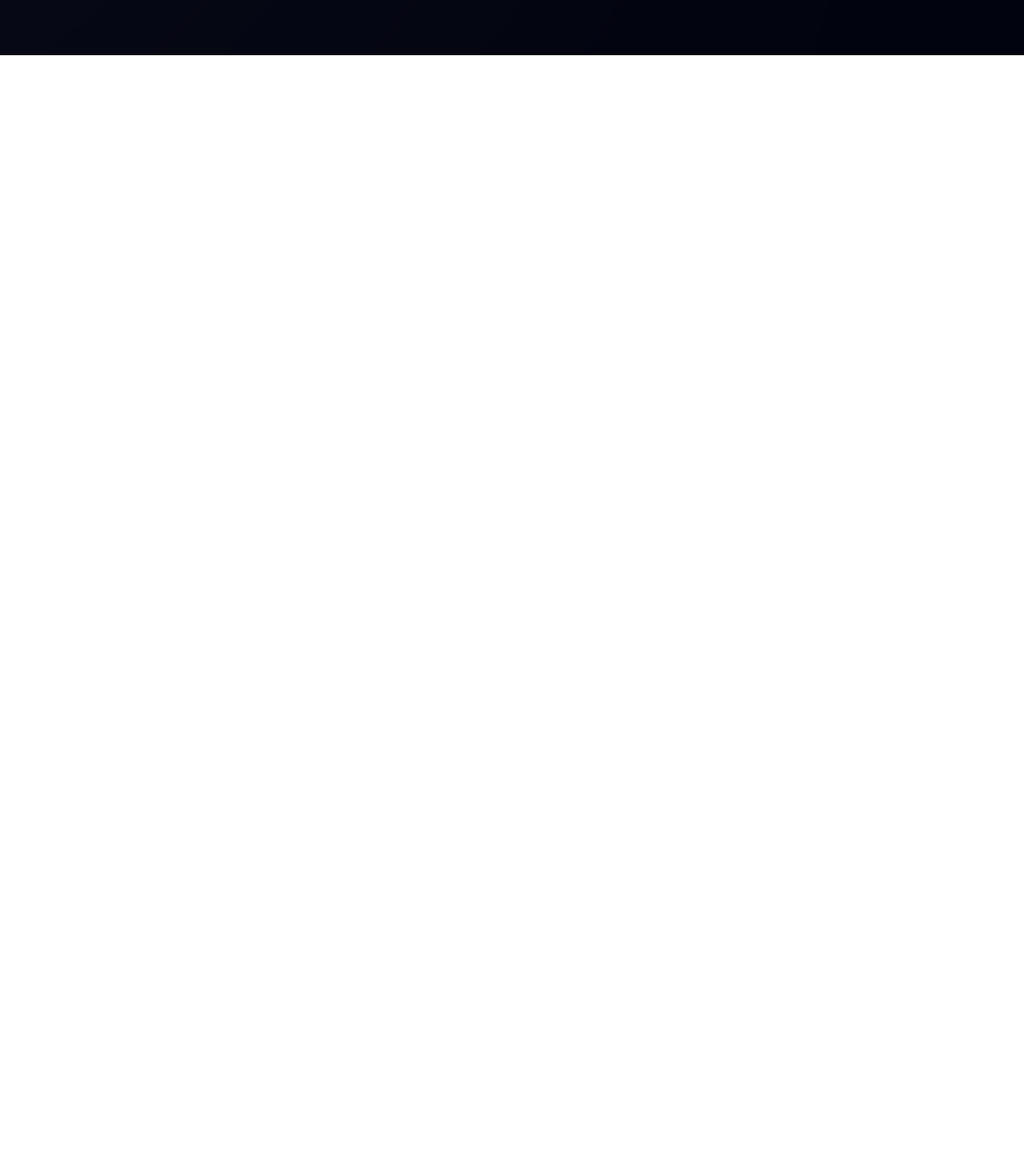
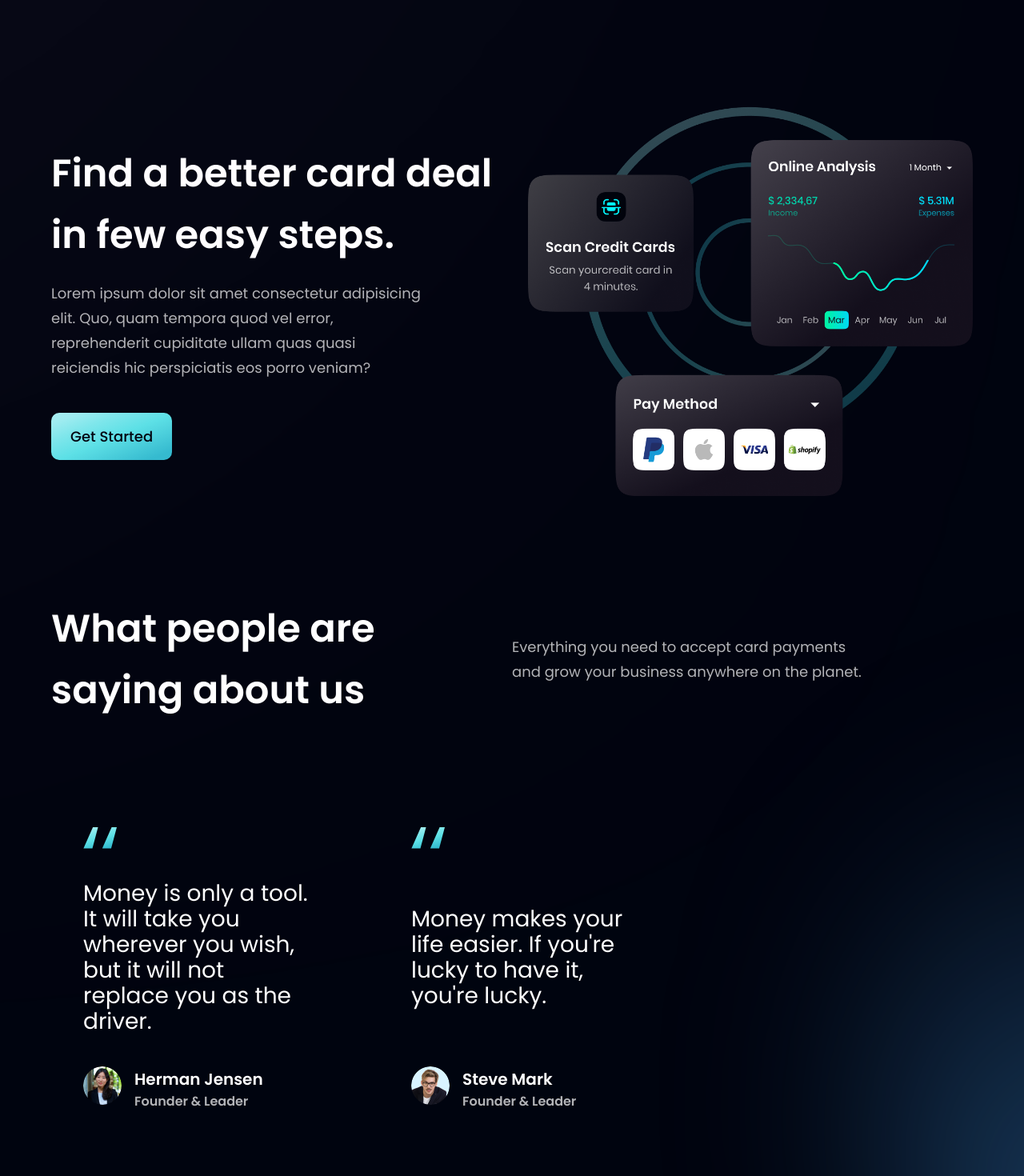
Before and after one commit to iamyourdre/bank-modern-tailwind-react, a React (Vite) app: page / in a window 1280 px wide. Shown: the part 2120-3590 px from the top of the page at 80% size. Before the commit the page ends 2189 px from the top, so only its background shows below. Built offline with nearby package versions, Linux system fonts and the light colour scheme.

Commit message:
Final Result

```diff
--- a/src/components/Button.jsx
+++ b/src/components/Button.jsx
@@ -1,6 +1,6 @@
 const Button = ({styles}) => {
   return (
-    <button type="button" className={`py-4 px-6 bg-blue-gradient font-poppins font-medium text-[18px] text-primary outline-none ${styles}`}>
+    <button type="button" className={`py-4 px-6 bg-blue-gradient font-poppins font-medium text-[18px] text-primary outline-none ${styles} rounded-[10px]`}>
       Get Started
     </button>
   )
--- a/src/components/CTA.jsx
+++ b/src/components/CTA.jsx
@@ -1,9 +1,16 @@
-const CTA = () => {
-  return (
-    <div>
+import styles from '../style'
+import Button from './Button'
 
+const CTA = () => (
+  <section className={`${styles.flexCenter} ${styles.marginY} ${styles.padding} sm:flex-row flex-col bg-black-gradient-2 rounded-[20px] box-shadow`}>
+    <div className='flex-1 flex flex-col'>
+      <h2 className={`${styles.heading2}`}>Let's try our service now!</h2>
+      <p className={`${styles.paragraph} max-w-[470px] mt-5`}>Everything you need to accept card payments and grow your business anywhere on the planet</p>
     </div>
-  )
-}
+    <div className={`${styles.flexCenter} sm:ml-10 ml-0 sm:mt-0 mt-10`}>
+      <Button />
+    </div>
+  </section>
+)
 
 export default CTA
--- a/src/components/CardDeal.jsx
+++ b/src/components/CardDeal.jsx
@@ -1,9 +1,18 @@
-const CardDeal = () => {
-  return (
-    <div>
+import { card } from "../assets";
+import styles, {layout} from "../style";
+import Button from './Button';
 
+const CardDeal = () => (
+  <section className={layout.section}>
+    <div className={layout.sectionInfo}>
+      <h2 className={styles.heading2}>Find a better card deal <br className="sm:block hidden"/> in few easy steps.</h2>
+      <p className={`${styles.paragraph} max-w-[470px] mt-5`}>Lorem ipsum dolor sit amet consectetur adipisicing elit. Quo, quam tempora quod vel error, reprehenderit cupiditate ullam quas quasi reiciendis hic perspiciatis eos porro veniam?</p>
+      <Button styles="mt-10"/>
     </div>
-  )
-}
+    <div className={layout.sectionImg}>
+      <img src={card} alt="card" className="w-[100%] h-[100%]"/>
+    </div>
+  </section>
+)
 
 export default CardDeal
--- a/src/components/Clients.jsx
+++ b/src/components/Clients.jsx
@@ -1,9 +1,16 @@
-const Clients = () => {
-  return (
-    <div>
+import { clients } from "../constants";
+import styles from "../style";
 
+const Clients = () => (
+  <section className={`${styles.flexCenter} my-4`}>
+    <div className={`${styles.flexCenter} flex-wrap w-full`}>
+      {clients.map((client) => (
+        <div key={client.id} className={`flex-1 ${styles.flexCenter} sm:min-w-[192px] min-w-[120px]`}>
+          <img src={client.logo} alt="client" className="sm:-[192px] w-[100px] object-contain"/>
+        </div>
+      ))}
     </div>
-  )
-}
+  </section>
+);
 
 export default Clients
--- a/src/components/FeedbackCard.jsx
+++ b/src/components/FeedbackCard.jsx
@@ -1,9 +1,17 @@
-const FeedbackCard = () => {
-  return (
-    <div>
+import { quotes } from "../assets";
 
+const FeedbackCard = ({content, name, title, img}) => (
+  <div className="flex justify-between flex-col px-10 py-12 rounded-[20px] max-w-[370px] md:mr-10 sm:mr-5 mr-0 my-5 feedback-card">
+    <img src={quotes} alt="double_quoyes" className="w-[42px] h-[27px] object-contain"/>
+    <p className="font-poppins font-normal text-[28px] leading-[32px] text-white my-10">{content}</p>
+    <div className="flex flex-row">
+      <img src={img} alt={name} className="w-[48px] h-[48px] rounded-full"/>
+      <div className="flex flex-col ml-4">
+        <h4 className="font-poppins font-semibold text-[20px] leading-[32px] text-white">{name}</h4>
+        <p className="font-poppins font-semibold text-[16px] leading-[24px] text-dimWhite">{title}</p>
+      </div>
     </div>
-  )
-}
+  </div>
+);
 
 export default FeedbackCard
--- a/src/components/Footer.jsx
+++ b/src/components/Footer.jsx
@@ -1,9 +1,39 @@
-const Footer = () => {
-  return (
-    <div>
+import styles from "../style";
+import { logo } from "../assets";
+import { footerLinks, socialMedia } from "../constants";
 
+const Footer = () => (
+  <section className={`${styles.flexCenter} ${styles.paddingY} flex-col`}>
+    <div className={`${styles.flexStart} md:flex-row flex-col mb-8 w-full`}>
+      <div className="flex-1 flex flex-col justify-start mr-10">
+        <img src={logo} alt="hoobank" className="w-[266px] h-[72px] object-contain" />
+        <p className={`${styles.paragraph} mt-4 max-w-[310px]`}>A new way to make the payments easy, reliable, and secure.</p>
+      </div>
+      <div className="flex-[1.5] w-full flex flex-row justify-between flex-wrap md:mt-0 mt-10">
+        {footerLinks.map((footerLink) => (
+          <div key={footerLink.key} className="flex flex-col ss:my-0 my-4 min-w-[150px]">
+            <h4 className="font-poppins font-medium text-[18px] leading-[27px] text-white">{footerLink.title}</h4>
+            <ul className="list-none mt-4">
+              {footerLink.links.map((link, index) => (
+                <li key={link.name} className={`font-poppins font-normal text=[16px] leading-[24px] text-dimWhite hover:text-secondary cursor-pointer ${index !== footerLink.links.length - 1 ? 'mb-4' : 'mb-0'}`}>
+                  {link.name}
+                </li>
+              ))}
+            </ul>
+          </div>
+        ))}
+      </div>
     </div>
-  )
-}
-
+    <div className="w-full flex justify-between items-center md:flex-row flex-col pt-6 border-t-[1px] border-t-[#3f3e45]">
+      <p className="font-poppins font-normal text-center text-[18px] leading-[27px] text-white">
+        2021 HooBank. All Rights Reserved.
+      </p>
+      <div className="flex flex-row md:mt-0 mt-6">
+        {socialMedia.map((social, index) => (
+          <img key={social.id} src={social.icon} alt={social.id} className={`w-[21px] h-[21px] object-contain cursor-pointer ${index !== socialMedia.length - 1 ? 'mr-6' : 'mr-0'}`}/>
+        ))}
+      </div>
+    </div>
+  </section>
+)
 export default Footer
--- a/src/components/Testimonials.jsx
+++ b/src/components/Testimonials.jsx
@@ -1,9 +1,23 @@
-const Testimonials = () => {
-  return (
-    <div>
+import {feedback} from '../constants';
+import styles from '../style';
+import FeedbackCard from './FeedbackCard';
 
+const Testimonials = () => (
+  <section id='clients' className={`${styles.paddingY} ${styles.flexCenter} flex-col relative`}>
+    <div className='absolute z-0 w-[60%] h-[60%] -right-[50%] rounded-full blue__gradient'/>
+    <div className="w-full flex justify-between items-center md:flex-row flex-col sm:mb-16 mb-6 relative z-[1]">
+      <h1 className={`${styles.heading2}`}>What people are <br className='sm:block hidden'/> saying about us</h1>
+      <div className='w-full md:mt-0 mt-6'>
+        <p className={`${styles.paragraph} text-left max-w-[450px]`}>Everything you need to accept card payments and grow your business anywhere on the planet.</p>
+      </div>
     </div>
-  )
-}
+
+    <div className='flex flex-wrap sm:justify-start justify-center w-full feedback-container relative z-[1]'>
+      {feedback.map((card) => (
+        <FeedbackCard key={card.id} {...card}/>
+      ))}
+    </div>
+  </section>
+)
 
 export default Testimonials
```
Also changed, not shown: 1 other file (tests, documents, lock files or other folders).
